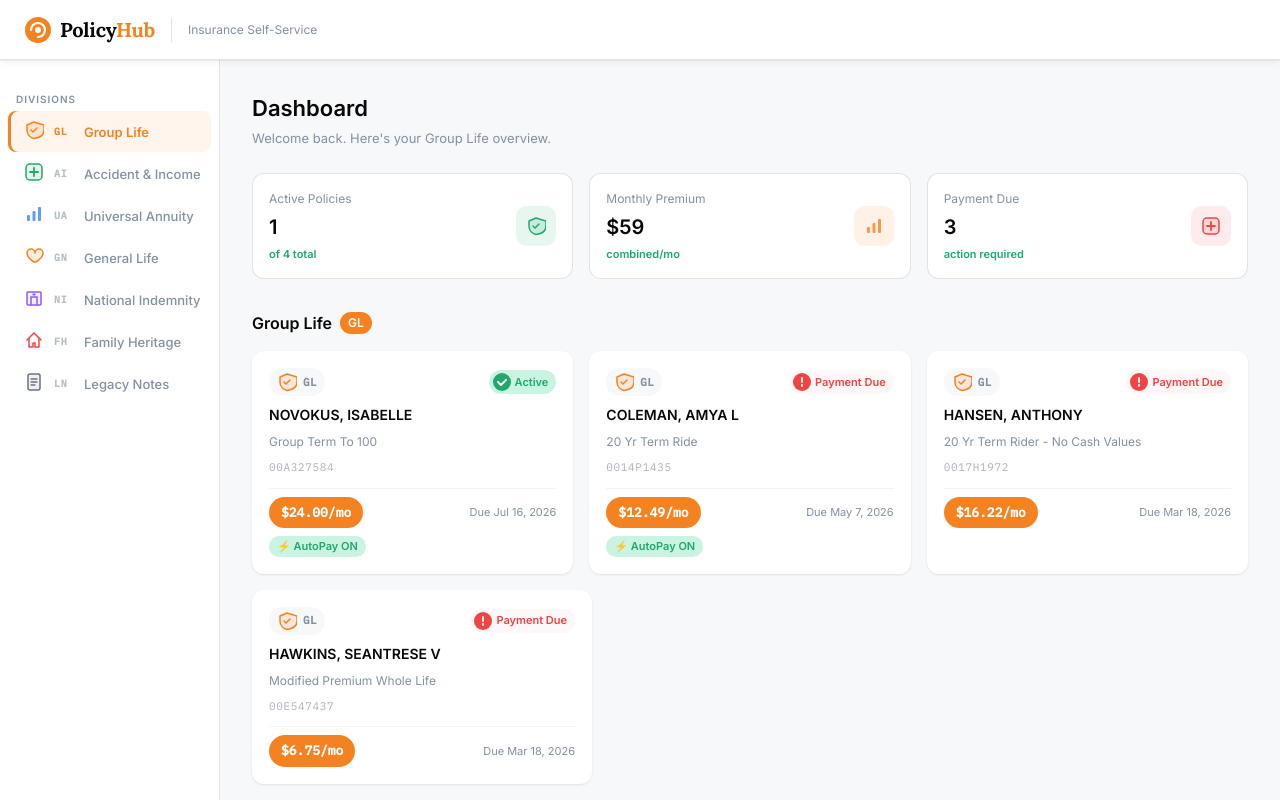
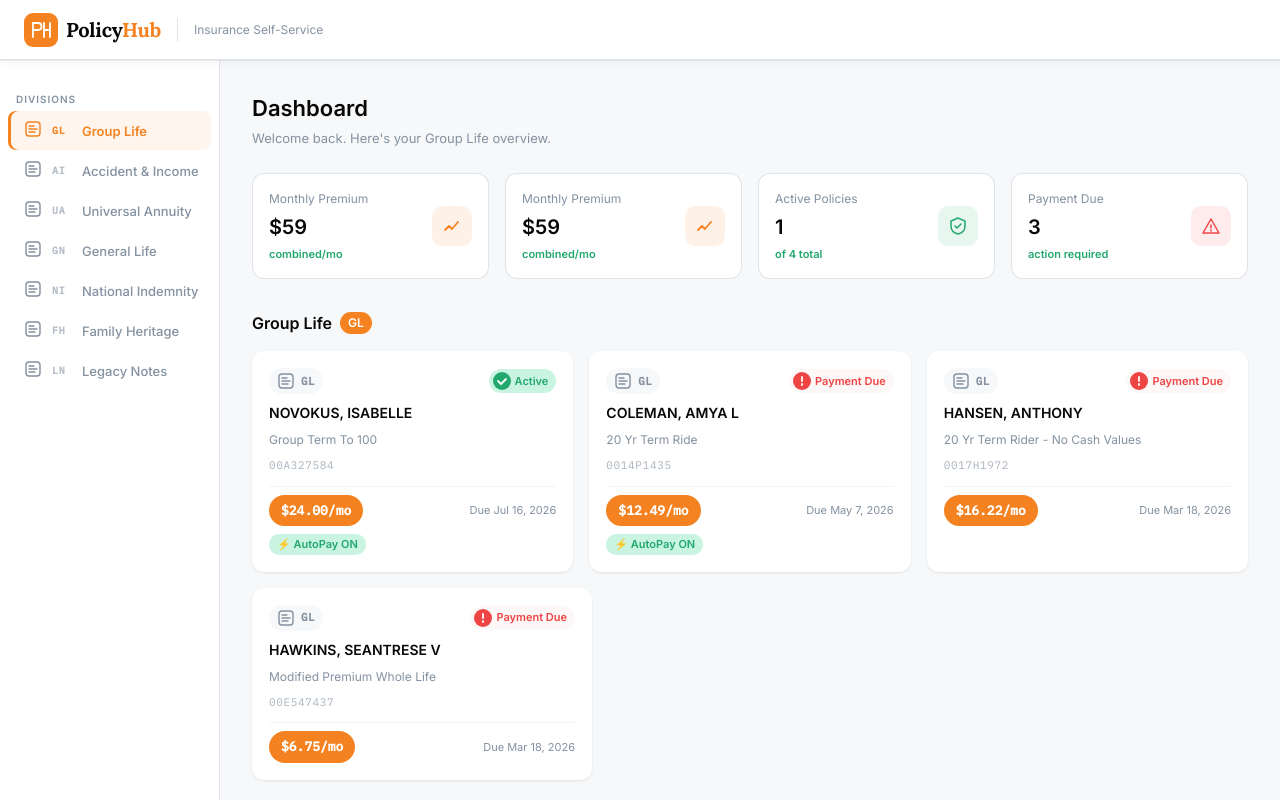
Before and after one commit to Y0geshmainkar/policyhub, a React (Vite) app: page / in a window 1280 px wide. Built offline with nearby package versions, Linux system fonts and the light colour scheme.

Commit message:
fix: monochrome sidebar icons, remove per-division colors, clean TallyPrime style

```diff
--- a/src/components/icons/Icons.tsx
+++ b/src/components/icons/Icons.tsx
@@ -19,10 +19,15 @@ export const BankIcon = ({ size = 18 }: { size?: number }) => (
 );
 
 export const LogoIcon = () => (
-  <svg width="28" height="28" viewBox="0 0 28 28" fill="none" aria-hidden="true">
-    <circle cx="14" cy="14" r="13" fill="#F58220" />
-    <path d="M7 14c0-3.866 3.134-7 7-7s7 3.134 7 7-3.134 7-7 7" stroke="#fff" strokeWidth="2.2" strokeLinecap="round"/>
-    <circle cx="14" cy="14" r="3" fill="#fff" />
+  <svg width="34" height="34" viewBox="0 0 34 34" fill="none" aria-hidden="true">
+    <rect width="34" height="34" rx="9" fill="#F58220" />
+    {/* P */}
+    <path d="M9 10h5c2 0 3.5 1.5 3.5 3.5S16 17 14 17H9V10z" fill="none" stroke="#fff" strokeWidth="1.8" strokeLinejoin="round"/>
+    <line x1="9" y1="17" x2="9" y2="24" stroke="#fff" strokeWidth="1.8" strokeLinecap="round"/>
+    {/* H */}
+    <line x1="20" y1="10" x2="20" y2="24" stroke="#fff" strokeWidth="1.8" strokeLinecap="round"/>
+    <line x1="26" y1="10" x2="26" y2="24" stroke="#fff" strokeWidth="1.8" strokeLinecap="round"/>
+    <line x1="20" y1="17" x2="26" y2="17" stroke="#fff" strokeWidth="1.8" strokeLinecap="round"/>
   </svg>
 );
 
@@ -48,66 +53,22 @@ export const GreyDot = () => (
 );
 
 // Division icons
-export const ShieldIcon = ({ color = '#F58220' }: { color?: string }) => (
-  <svg width="20" height="20" viewBox="0 0 20 20" fill="none" aria-hidden="true">
-    <path d="M10 2L3 5v5c0 4.418 3.134 7.635 7 8.5C16.866 17.635 20 14.418 20 10V5L10 2z"
-      fill={color} fillOpacity="0.15" stroke={color} strokeWidth="1.5" strokeLinejoin="round"/>
-    <path d="M7 10l2 2 4-4" stroke={color} strokeWidth="1.5" strokeLinecap="round" strokeLinejoin="round"/>
-  </svg>
-);
-
-export const HeartIcon = ({ color = '#F58220' }: { color?: string }) => (
-  <svg width="20" height="20" viewBox="0 0 20 20" fill="none" aria-hidden="true">
-    <path d="M10 16s-7-4.5-7-9a4 4 0 018 0 4 4 0 018 0c0 4.5-7 9-7 9z"
-      fill={color} fillOpacity="0.15" stroke={color} strokeWidth="1.5" strokeLinejoin="round"/>
-  </svg>
-);
-
-export const ChartIcon = ({ color = '#3B82F6' }: { color?: string }) => (
-  <svg width="20" height="20" viewBox="0 0 20 20" fill="none" aria-hidden="true">
-    <rect x="3" y="11" width="3" height="6" rx="1" fill={color} fillOpacity="0.8"/>
-    <rect x="8.5" y="7" width="3" height="10" rx="1" fill={color} fillOpacity="0.8"/>
-    <rect x="14" y="3" width="3" height="14" rx="1" fill={color} fillOpacity="0.8"/>
-  </svg>
-);
-
-export const MedicalIcon = ({ color = '#22A86E' }: { color?: string }) => (
-  <svg width="20" height="20" viewBox="0 0 20 20" fill="none" aria-hidden="true">
-    <rect x="2" y="2" width="16" height="16" rx="4" fill={color} fillOpacity="0.12" stroke={color} strokeWidth="1.5"/>
-    <path d="M10 6v8M6 10h8" stroke={color} strokeWidth="1.8" strokeLinecap="round"/>
-  </svg>
-);
-
-export const HomeIcon = ({ color = '#EF4444' }: { color?: string }) => (
-  <svg width="20" height="20" viewBox="0 0 20 20" fill="none" aria-hidden="true">
-    <path d="M3 10L10 3l7 7" stroke={color} strokeWidth="1.5" strokeLinecap="round" strokeLinejoin="round"/>
-    <path d="M5 8.5V17h4v-4h2v4h4V8.5" stroke={color} strokeWidth="1.5" strokeLinecap="round" strokeLinejoin="round"/>
-  </svg>
-);
-
-export const BuildingIcon = ({ color = '#8B5CF6' }: { color?: string }) => (
-  <svg width="20" height="20" viewBox="0 0 20 20" fill="none" aria-hidden="true">
-    <rect x="3" y="4" width="14" height="13" rx="1" stroke={color} strokeWidth="1.5" fill={color} fillOpacity="0.1"/>
-    <path d="M7 17V9h6v8" stroke={color} strokeWidth="1.5" strokeLinecap="round"/>
-    <rect x="8.5" y="5.5" width="3" height="2" rx="0.5" fill={color}/>
-  </svg>
-);
-
-export const DocIcon = ({ color = '#6B7280' }: { color?: string }) => (
-  <svg width="20" height="20" viewBox="0 0 20 20" fill="none" aria-hidden="true">
-    <rect x="4" y="2" width="12" height="16" rx="2" stroke={color} strokeWidth="1.5" fill={color} fillOpacity="0.1"/>
-    <path d="M7 7h6M7 10h6M7 13h4" stroke={color} strokeWidth="1.3" strokeLinecap="round"/>
+// Single neutral icon for all division tabs — monochrome, no per-division color
+export const DivisionIcon = () => (
+  <svg width="18" height="18" viewBox="0 0 18 18" fill="none" aria-hidden="true">
+    <rect x="2" y="2" width="14" height="14" rx="3" stroke="currentColor" strokeWidth="1.4" fill="none"/>
+    <path d="M5 9h8M5 6h5M5 12h6" stroke="currentColor" strokeWidth="1.3" strokeLinecap="round"/>
   </svg>
 );
 
 import type { Division } from '../../types/policy';
 
 export const DIVISION_ICONS: Record<Division, JSX.Element> = {
-  GL: <ShieldIcon color="#F58220" />,
-  AI: <MedicalIcon color="#22A86E" />,
-  UA: <ChartIcon color="#3B82F6" />,
-  GN: <HeartIcon color="#F58220" />,
-  NI: <BuildingIcon color="#8B5CF6" />,
-  FH: <HomeIcon color="#EF4444" />,
-  LN: <DocIcon color="#6B7280" />,
+  GL: <DivisionIcon />,
+  AI: <DivisionIcon />,
+  UA: <DivisionIcon />,
+  GN: <DivisionIcon />,
+  NI: <DivisionIcon />,
+  FH: <DivisionIcon />,
+  LN: <DivisionIcon />,
 };
--- a/src/pages/Dashboard/Dashboard.tsx
+++ b/src/pages/Dashboard/Dashboard.tsx
@@ -1,9 +1,26 @@
 import { useAppSelector } from '../../store/hooks';
 import { DIVISION_NAMES } from '../../types/policy';
 import { PolicyCard } from '../../components/PolicyCard/PolicyCard';
-import { ShieldIcon, ChartIcon, MedicalIcon } from '../../components/icons/Icons';
 import { usePolicies } from '../../hooks/usePayment';
 import styles from './Dashboard.module.scss';
+
+const TrendIcon = () => (
+  <svg width="20" height="20" viewBox="0 0 20 20" fill="none">
+    <path d="M3 14l4-4 3 3 6-7" stroke="#F58220" strokeWidth="1.8" strokeLinecap="round" strokeLinejoin="round"/>
+  </svg>
+);
+const ShieldStatIcon = () => (
+  <svg width="20" height="20" viewBox="0 0 20 20" fill="none">
+    <path d="M10 2L3 5v5c0 4 3 7 7 8 4-1 7-4 7-8V5L10 2z" stroke="#22A86E" strokeWidth="1.5" fill="none"/>
+    <path d="M7 10l2 2 4-4" stroke="#22A86E" strokeWidth="1.5" strokeLinecap="round" strokeLinejoin="round"/>
+  </svg>
+);
+const AlertStatIcon = () => (
+  <svg width="20" height="20" viewBox="0 0 20 20" fill="none">
+    <path d="M10 3L2 17h16L10 3z" stroke="#EF4444" strokeWidth="1.5" fill="none" strokeLinejoin="round"/>
+    <path d="M10 9v3M10 14v1" stroke="#EF4444" strokeWidth="1.5" strokeLinecap="round"/>
+  </svg>
+);
 
 export function Dashboard() {
   const activeDivision = useAppSelector(s => s.policies.activeDivision);
@@ -32,12 +49,12 @@ export function Dashboard() {
         <div className={styles.statsRow}>
           <div className={styles.statCard}>
             <div className={styles.statInfo}>
-              <span className={styles.statLabel}>Active Policies</span>
-              <span className={styles.statValue}>{activeCount}</span>
-              <span className={styles.statSub}>of {filtered.length} total</span>
+              <span className={styles.statLabel}>Monthly Premium</span>
+              <span className={styles.statValue}>${totalPremium.toFixed(0)}</span>
+              <span className={styles.statSub}>combined/mo</span>
             </div>
-            <div className={`${styles.statIcon} ${styles.green}`}>
-              <ShieldIcon color="#22A86E" />
+            <div className={`${styles.statIcon} ${styles.orange}`}>
+              <TrendIcon />
             </div>
           </div>
           <div className={styles.statCard}>
@@ -47,7 +64,17 @@ export function Dashboard() {
               <span className={styles.statSub}>combined/mo</span>
             </div>
             <div className={`${styles.statIcon} ${styles.orange}`}>
-              <ChartIcon color="#F58220" />
+              <TrendIcon />
+            </div>
+          </div>
+          <div className={styles.statCard}>
+            <div className={styles.statInfo}>
+              <span className={styles.statLabel}>Active Policies</span>
+              <span className={styles.statValue}>{activeCount}</span>
+              <span className={styles.statSub}>of {filtered.length} total</span>
+            </div>
+            <div className={`${styles.statIcon} ${styles.green}`}>
+              <ShieldStatIcon />
             </div>
           </div>
           {dueCount > 0 && (
@@ -58,7 +85,7 @@ export function Dashboard() {
                 <span className={styles.statSub}>action required</span>
               </div>
               <div className={`${styles.statIcon} ${styles.red}`}>
-                <MedicalIcon color="#EF4444" />
+                <AlertStatIcon />
               </div>
             </div>
           )}
```
